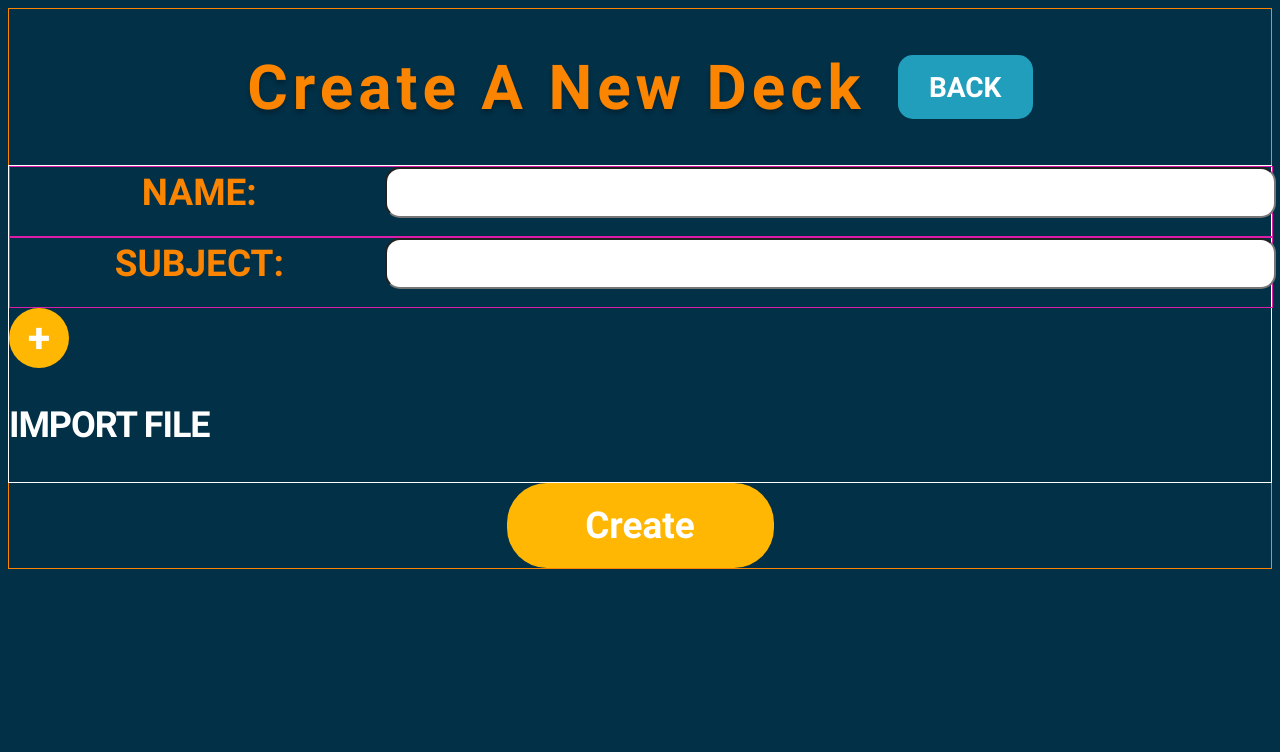
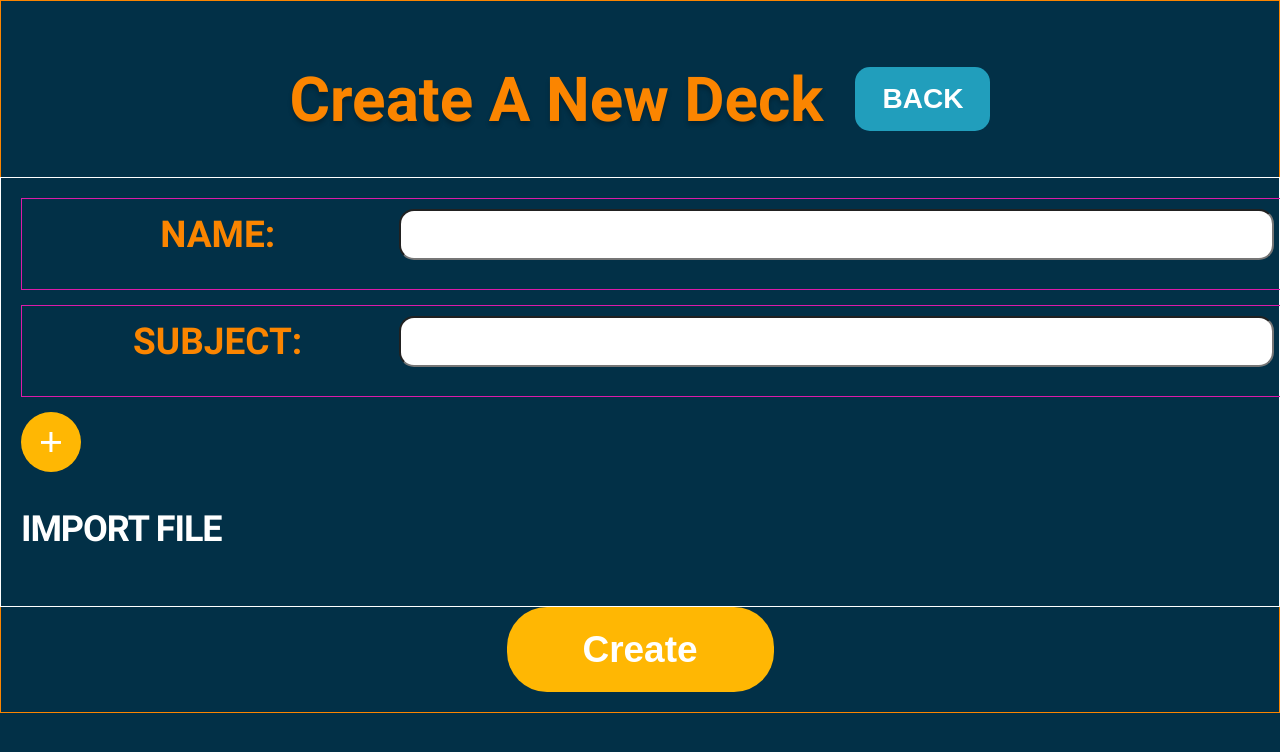
Before and after one commit to hahardee0403/flashcard_webpage, a plain HTML site: page create_page.html in a window 1280 px wide. Drawn offline with Linux system fonts and the light colour scheme.

Commit message:
test lang
test

```diff
--- a/styles/create_page_styles.css
+++ b/styles/create_page_styles.css
@@ -1,129 +1,124 @@
+/* Fonts */
 @font-face {
     font-family: 'Roboto';
     src: url('fonts/Roboto-Bold.ttf') format('truetype');
   }
 
-body{
+  /* Global Styles */
+  body {
     background: #023047;
+    margin: 0;
+    padding: 0;
+    font-family: Roboto, sans-serif;
   }
-#main_con{
+
+  /* Main Container */
+  #main_con {
     display: grid;
     grid-template-columns: auto;
     place-items: center;
+    border: 1px solid #FB8500;
+    padding: 20px;
+  }
 
-    border: 1px solid #FB8500;
-}
-#title_con{
+  /* Title Container */
+  #title_con {
     display: grid;
     grid-template-columns: auto auto;
     place-items: center;
     gap: 2em;
-    /* border: 1px solid #dd1ba9; */
   }
-#title{
+
+  #title {
     color: #FB8500;
     text-shadow: 0px 4px 4px rgba(0, 0, 0, 0.25);
     font-family: Roboto;
     font-size: 62px;
     font-style: normal;
-    font-weight: 720;
+    font-weight: 900;
     line-height: normal;
-    letter-spacing: 4.96px;
     text-transform: capitalize;
   }
-#back_button{
+
+  /* Back Button */
+  #back_button {
     width: 135px;
     height: 64px;
-    flex-shrink: 0;
     background-color: #219EBC;
     color: #FFF;
-    font-family: Roboto;
     font-size: 28px;
-    font-style: normal;
     font-weight: 900;
-    line-height: normal;
     text-transform: uppercase;
     border: none;
     border-radius: 15px;
   }
 
-#form_con{
+  /* Form Container */
+  #form_con {
     width: 100%;
     border: 1px solid #FFF;
+    padding: 20px;
   }
-.input_con{
+
+  .input_con {
     width: 100%;
     display: grid;
     grid-template-columns: 30% 70%;
     place-items: center;
     border: 1px solid #dd1ba9;
+    margin-bottom: 15px;
+    padding: 10px;
   }
 
-#name, #subject{
+  .input_con label {
     color: #FB8500;
     font-family: Roboto;
     font-size: 37px;
-    font-style: normal;
     font-weight: 900;
-    line-height: normal;
     text-transform: uppercase;
   }
 
-#name_input, #subject_input{
-    font-size:x-large;
+  .input_con input {
+    font-size: x-large;
     height: 45px;
-    flex-shrink: 0;
     border-radius: 15px;
-}
-
-#name_input{
     width: 100%;
   }
 
-#subject_input{
-    width: 100%;
-}
-
-#import_button{
+  /* Import Button */
+  #import_button {
     width: 60px;
     height: 60px;
-    flex-shrink: 0;
     background-color: #FFB703;
     color: #FFF;
     border: none;
     border-radius: 100%;
-    font-family: Roboto;
     font-size: 41px;
     text-transform: uppercase;
   }
 
-#import_label{
+  /* Import Label */
+  #import_label {
     color: #FFF;
-    font-family: Roboto;
     font-size: 36px;
     letter-spacing: -1.08px;
     text-transform: uppercase;
   }
 
-#create_button{
+  /* Create Button */
+  #create_button {
     width: 267px;
     height: 85px;
-    flex-shrink: 0;
     background-color: #FFB703;
     color: #FFF;
-    font-family: Roboto;
     font-size: 37px;
-    font-style: normal;
     font-weight: 900;
-    line-height: normal;
     border: none;
     border-radius: 40px;
+    cursor: pointer;
+    transition: transform 0.3s ease;
   }
 
-.button{
-    transform: scale(1);
-    transition: transform 0.3s ease;
-}
-.button:hover{
+  .create_button:hover {
     transform: scale(1.05);
   }
--- a/styles/home_page_styles.css
+++ b/styles/home_page_styles.css
@@ -3,51 +3,49 @@
     src: url('fonts/Roboto-Bold.ttf') format('truetype');
   }
 
-body{
+  body {
     background: #023047;
     display: flex;
     flex-direction: column;
     align-items: center;
+    margin: 0;
+    padding: 0;
+    font-family: Roboto, sans-serif;
   }
 
-#container{
+  header {
     margin: 5% 8%;
-    height: 25em;
-    width: 40em;
-    min-width: 500px;
-    max-width: 800px;
-    min-height: 100px;
-    max-height: 400px;
-    display: grid;
-    grid-template-columns: auto;
-    grid-template-rows: auto, auto, auto;
-    place-items: center;
-    /* border: 1px solid #FB8500; */
+    text-align: center;
   }
 
-#title{
+  #title {
     color: #FB8500;
-    font-family: Roboto;
     font-size: 4rem;
     font-style: normal;
     letter-spacing: 7px;
     text-transform: uppercase;
   }
 
-.button{
+  nav {
+    display: flex;
+    justify-content: center;
+    margin-top: 20px;
+  }
+
+  .button {
     width: 5em;
     height: 2em;
     background-color: #FFB703;
     color: #FFF;
-    font-family: Roboto;
     font-size: 2rem;
     font-style: normal;
     border: none;
     border-radius: 40px;
-    transform: scale(1);
+    margin: 0 10px;
+    cursor: pointer;
     transition: transform 0.3s ease;
   }
 
-.button:hover{
+  .button:hover {
     transform: scale(1.05);
   }
```
Also changed, not shown: index.html (+7 -5 lines). Lines whose indentation alone changed are shown as unchanged.
